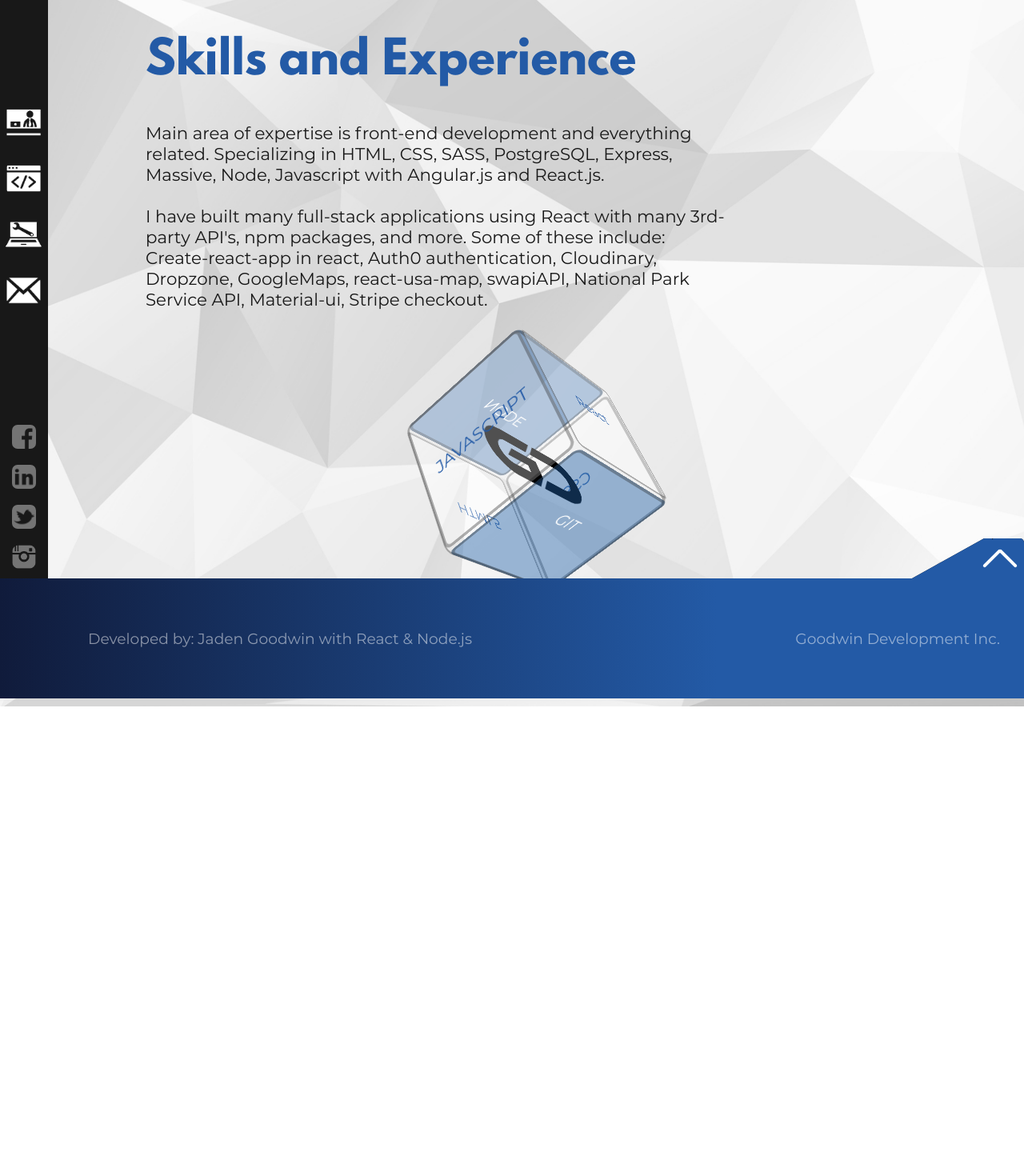
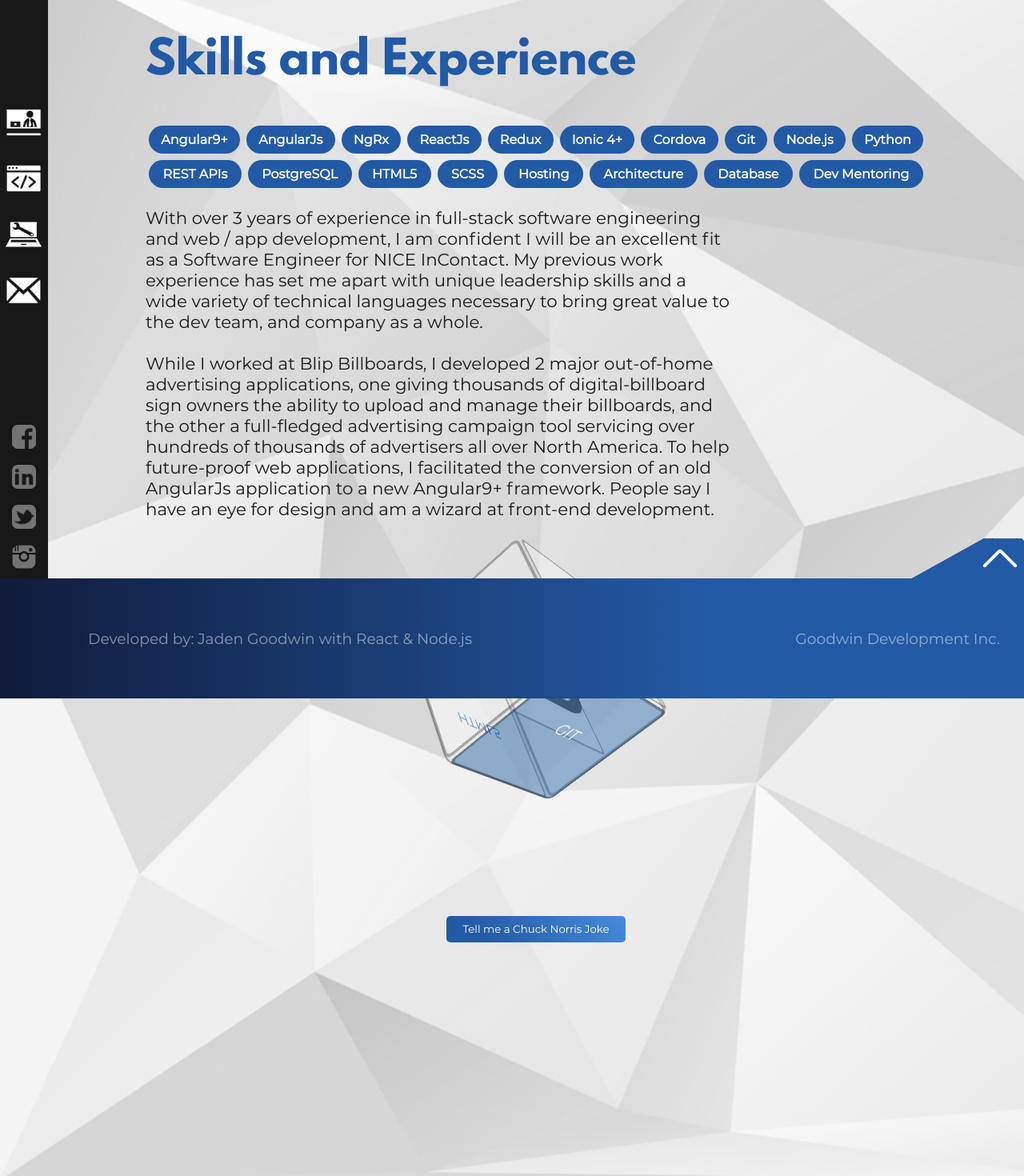
Before and after one commit to Jadeng24/gd-portfolio, a React (Create React App) app: page /skills in a window 1280 px wide. Shown: the part 77-1547 px from the top of the page at 80% size. Before the commit the page ends 960 px from the top, so only its background shows below. Built offline with nearby package versions, Linux system fonts and the light colour scheme.

Commit message:
feat: adding an api for Chuck Norris, and imporving skills and home page

```diff
--- a/src/App.css
+++ b/src/App.css
@@ -145,7 +145,11 @@ colors {
   color: #235aa6;
   padding-left: 10%;
   z-index: 2;
-
+}
+.mainContentBubbles {
+  font-family: LeagueSpartan,Arial, Helvetica, sans-serif;
+  padding-left: 10%;
+  z-index: 2;
 }
 .mainContentP {
   color: #181818;
@@ -208,6 +212,9 @@ colors {
     margin-top: 20px;
     margin-bottom: 20px;
   }
+  .mainContentBubbles {
+    margin-bottom: 20px;
+  }
   .mainContentP {
     width: 80%;
     font-size: 14pt;
@@ -218,10 +225,44 @@ colors {
 @media (max-width:600px){
   .mainContentTitle {
     font-size: 24pt;
-
+  }
+  .mainContentBubbles {
+    width: 100%;
+  }
+  .mainContentBubbles > span {
+    font-size: 14px;
   }
   .mainContentP {
     width: 80%;
     font-size: 12pt;
   }
 }
+
+.callToActionBtn {
+  /* position: absolute; */
+  display: flex;
+  justify-content: center;
+  align-items: center;
+  /* align-self: flex-end; */
+  /* top: 0; */
+  color: white;
+  padding: 10px 20px;
+  background: #2360a6;
+  background: linear-gradient(45deg,#235aa6 20%,#478ddd);
+  border-radius: 5px;
+  font-size: 10pt;
+  line-height: 10pt;
+  font-family: MontsRegular,sans-serif;
+  cursor: pointer;
+  transition: .3s;
+  margin-bottom: 20px;
+  align-self: center;
+}
+
+.callToActionBtn:hover {
+  font-size: 12pt;
+  padding: 12px 22px;
+  margin-top: -4px;
+  box-shadow: 0px 5px 20px rgba(0, 0, 0, 0.445);
+  background: linear-gradient(45deg,#235aa6 20%,#478ddd);
+}
--- a/src/Components/Contact/Contact.js
+++ b/src/Components/Contact/Contact.js
@@ -4,7 +4,7 @@ import Nav from '../Nav/Nav.js';
 import Footer from '../Footer/Footer.js';
 import axios from 'axios';
 import codingVideo from './For_Wes.mp4';
-import { Link } from 'react-router-dom';
+
 class Contact extends Component {
     constructor() {
         super();
--- a/src/Components/Home/Home.css
+++ b/src/Components/Home/Home.css
@@ -61,32 +61,7 @@ overflow-x: hidden;
     font-weight: 600;
     letter-spacing: 1px;
 }
-.callToActionBtn {
-    /* position: absolute; */
-    display: flex;
-    justify-content: center;
-    align-items: center;
-    /* align-self: flex-end; */
-    /* top: 0; */
-    color: white;
-    padding: 10px 20px;
-    background: #2360a6;
-    background: linear-gradient(45deg,#235aa6 20%,#478ddd);
-    border-radius: 5px;
-    font-size: 10pt;
-    line-height: 10pt;
-    font-family: MontsRegular,sans-serif;
-    cursor: pointer;
-    transition: .3s;
-    margin-bottom: 20px;
-}
-.callToActionBtn:hover {
-    font-size: 12pt;
-    padding: 12px 22px;
-    margin-top: -4px;
-    box-shadow: 0px 5px 20px rgba(0, 0, 0, 0.445);
-    background: linear-gradient(45deg,#235aa6 20%,#478ddd);
-}
+
 .fa-chevron-down {
     color: white;
     /* position: absolute;
--- a/src/Components/Skills/Skills.css
+++ b/src/Components/Skills/Skills.css
@@ -1,16 +1,32 @@
-
 @font-face {
   font-family: MontsRegular;
-    src: url('/src/Components/Fonts/Montserrat-Regular.ttf');
+  src: url("/src/Components/Fonts/Montserrat-Regular.ttf");
 }
 @font-face {
   font-family: LeagueSpartan;
-    src: url('/src/Components/Fonts/LeagueSpartan-Bold.otf');
+  src: url("/src/Components/Fonts/LeagueSpartan-Bold.otf");
 }
 /* .skills > .mainContent{
 
 } */
-
+.mainContentBubbles {
+  display: flex;
+  margin-bottom: 20px;
+  width: 90%;
+  flex-wrap: wrap;
+}
+.mainContentBubbles > span {
+  padding: 8px 14px;
+  margin: 4px 4px;
+  flex-grow: 1;
+  border-radius: 24px;
+  background: #235aa6;
+  display: flex;
+  justify-content: center;
+  align-items: center;
+  text-align: center;
+  color: white;
+}
 
 .figureHolder {
   width: 200px;
@@ -20,7 +36,6 @@
   align-self: center;
   margin-top: 20px;
   margin-bottom: 200px;
-
 }
 
 #cube {
@@ -30,30 +45,30 @@
   transform-style: preserve-3d;
   animation: spin 15s infinite linear;
   border-radius: 50%;
-    background-image: url('../Assets/gdLogo.png');
+  background-image: url("../Assets/gdLogo.png");
   background-repeat: no-repeat;
   background-size: 100%;
   background-position-y: 50%;
-
 }
 
 @keyframes spin {
-    0% { -webkit-transform: rotateX(0deg)rotateY(0deg);
+  0% {
+    -webkit-transform: rotateX(0deg) rotateY(0deg);
   }
   20% {
     -webkit-transform: rotateY(90deg);
-
   }
-    50% { -webkit-transform: rotateX(90deg)
-
+  50% {
+    -webkit-transform: rotateX(90deg);
   }
-    70% {-webkit-transform: rotateY(180deg)
-
+  70% {
+    -webkit-transform: rotateY(180deg);
   }
-    80% {-webkit-transform: rotateX(180deg)
-
+  80% {
+    -webkit-transform: rotateX(180deg);
   }
-    100% {-webkit-transform: rotateX(0deg) rotateY(0deg);
+  100% {
+    -webkit-transform: rotateX(0deg) rotateY(0deg);
   }
 }
 #cube figure {
@@ -62,7 +77,7 @@
   align-items: center;
   margin: 0;
   width: 196px;
-    font-family: MontsRegular,Arial, Helvetica, sans-serif;
+  font-family: MontsRegular, Arial, Helvetica, sans-serif;
   height: 196px;
   display: block;
   position: absolute;
@@ -70,7 +85,6 @@
   border: 4px solid #18181856;
   background: #ffffff50;
   color: #235aa6;
-
 }
 figure h3 {
   margin-top: calc(50% - 20px);
@@ -79,37 +93,68 @@ figure h3 {
   line-height: 24px;
 }
 
-#cube .front  {
-    transform: rotateY(   0deg ) translateZ( 100px );
+#cube .front {
+  transform: rotateY(0deg) translateZ(100px);
 }
-#cube .back   {
-    transform: rotateX( 180deg ) translateZ( 100px );
+#cube .back {
+  transform: rotateX(180deg) translateZ(100px);
 }
-#cube .right  {
-    transform: rotateY(  90deg ) translateZ( 100px );
-
+#cube .right {
+  transform: rotateY(90deg) translateZ(100px);
 }
-#cube .left   {
-    transform: rotateY( -90deg ) translateZ( 100px );
-
+#cube .left {
+  transform: rotateY(-90deg) translateZ(100px);
 }
-#cube .top    {
-    transform: rotateX(  90deg ) translateZ( 100px );
+#cube .top {
+  transform: rotateX(90deg) translateZ(100px);
   background: #235ea672;
   color: white;
 }
 #cube .bottom {
-    transform: rotateX( -90deg ) translateZ( 100px );
+  transform: rotateX(-90deg) translateZ(100px);
   background: #2360a672;
   color: white;
 }
 
+#cube {
+  transition: transform 1s;
+}
+#cube {
+  transform: translateZ(-100px);
+}
+#cube.show-front {
+  transform: translateZ(-100px) rotateY(0deg);
+}
+#cube.show-back {
+  transform: translateZ(-100px) rotateX(-180deg);
+}
+#cube.show-right {
+  transform: translateZ(-100px) rotateY(-90deg);
+}
+#cube.show-left {
+  transform: translateZ(-100px) rotateY(90deg);
+}
+#cube.show-top {
+  transform: translateZ(-100px) rotateX(-90deg);
+}
+#cube.show-bottom {
+  transform: translateZ(-100px) rotateX(90deg);
+}
 
-#cube { transition: transform 1s; }
-#cube { transform: translateZ( -100px ); }
-#cube.show-front  { transform: translateZ( -100px ) rotateY(    0deg ); }
-#cube.show-back   { transform: translateZ( -100px ) rotateX( -180deg ); }
-#cube.show-right  { transform: translateZ( -100px ) rotateY(  -90deg ); }
-#cube.show-left   { transform: translateZ( -100px ) rotateY(   90deg ); }
-#cube.show-top    { transform: translateZ( -100px ) rotateX(  -90deg ); }
-#cube.show-bottom { transform: translateZ( -100px ) rotateX(   90deg ); }
+.jokesHolder {
+  padding: 10%;
+  padding-top: 0px;
+  margin-bottom: 50px;
+  display: flex;
+  align-items: center;
+  justify-content: flex-start;
+  flex-direction: column;
+  width: 100%;
+}
+h3.jokeText {
+  font-family: MontsRegular, Arial, Helvetica, sans-serif;
+  color: #235aa6;
+  font-size: 24px;
+  max-width: 500px;
+  min-height: 100px;
+}
--- a/src/Components/Skills/Skills.js
+++ b/src/Components/Skills/Skills.js
@@ -2,13 +2,25 @@ import React, { Component } from 'react';
 import './Skills.css';
 import Nav from '../Nav/Nav.js';
 import Footer from '../Footer/Footer.js';
+import axios from 'axios';
+
 class Skills extends Component {
     constructor() {
         super();
 
         this.state = {
+            joke: {}
+        }
 
-        }
+        this.getJoke = this.getJoke.bind(this);
+    }
+
+    getJoke() {
+        axios.get('api/get_joke').then(newJoke => {
+            this.setState({
+                joke: newJoke.data
+            });
+        });
     }
 
     render() {
@@ -20,28 +32,53 @@ class Skills extends Component {
                 <div className='mainContentShadow'>
                     <div className='Skills mainContent slideInLeft'>
                         <div className='mainContentTitle'><h1>Skills and Experience</h1></div>
+                        <div className='mainContentBubbles'>
+                            <span>Angular9+</span>
+                            <span>AngularJs</span>
+                            <span>NgRx</span>
+                            <span>ReactJs</span>
+                            <span>Redux</span>
+                            <span>Ionic 4+</span>
+                            <span>Cordova</span>
+                            <span>Git</span>
+                            <span>Node.js</span>
+                            <span>Python</span>
+                            <span>REST APIs</span>
+                            <span>PostgreSQL</span>
+                            <span>HTML5</span>
+                            <span>SCSS</span>
+                            <span>Hosting</span>
+                            <span>Architecture</span>
+                            <span>Database</span>
+                            <span>Dev Mentoring</span>
+                        </div>
+
                         <div className='mainContentP'>
-                            <p> Main area of expertise is front-end development     and everything related. Specializing in HTML, CSS, SASS, PostgreSQL, Express, Massive, Node, Javascript with Angular.js and React.js.
-                    </p>
+                            <p>With over 3 years of experience in full-stack software engineering and web / app development, I am confident I will be an excellent fit as a Software Engineer for NICE InContact. My previous work experience has set me apart with unique leadership skills and a wide variety of technical languages necessary to bring great value to the dev team, and company as a whole.</p>
                             <br />
-                            <p>I have built many full-stack applications using React with many 3rd-party API's, npm packages, and more. Some of these include: Create-react-app in react, Auth0 authentication, Cloudinary, Dropzone, GoogleMaps, react-usa-map,  swapiAPI, National Park Service API, Material-ui, Stripe checkout.
-                    </p>
+
+                            <p>While I worked at Blip Billboards, I developed 2 major out-of-home advertising applications, one giving thousands of digital-billboard sign owners the ability to upload and manage their billboards, and the other a full-fledged advertising campaign tool servicing over hundreds of thousands of advertisers all over North America. To help future-proof web applications, I facilitated the conversion of an old AngularJs application to a new Angular9+ framework. People say I have an eye for design and am a wizard at front-end development.</p>
                             <br />
+
                             <p>
                             </p>
                         </div>
                         <div className='figureHolder'>
                             <div id="cube">
-                                <figure class="front"><h3>React</h3></figure>
-                                <figure class="back"><h3>HTML5</h3></figure>
-                                <figure class="right"><h3>CSS</h3></figure>
-                                <figure class="left"><h3>JAVASCRIPT</h3></figure>
-                                <figure class="top"><h3>NODE</h3></figure>
-                                <figure class="bottom"><h3>GIT</h3></figure>
+                                <figure className="front"><h3>React</h3></figure>
+                                <figure className="back"><h3>HTML5</h3></figure>
+                                <figure className="right"><h3>CSS</h3></figure>
+                                <figure className="left"><h3>JAVASCRIPT</h3></figure>
+                                <figure clasNames="top"><h3>NODE</h3></figure>
+                                <figure className="bottom"><h3>GIT</h3></figure>
                             </div>
 
                         </div>
 
+                        <div className="jokesHolder">
+                            <div className='callToActionBtn' onClick={this.getJoke}>{this.state.joke.value ? 'Tell me another joke' : 'Tell me a Chuck Norris Joke'}</div>
+                            <h3 className="jokeText">{this.state.joke.value}</h3>
+                        </div>
                     </div>
                 </div>
                 <Footer />
```
Also changed, not shown: src/Components/Home/Home.js (+13 -8 lines), 1 other file (tests, documents, lock files or other folders). Lines whose indentation alone changed are shown as unchanged.
